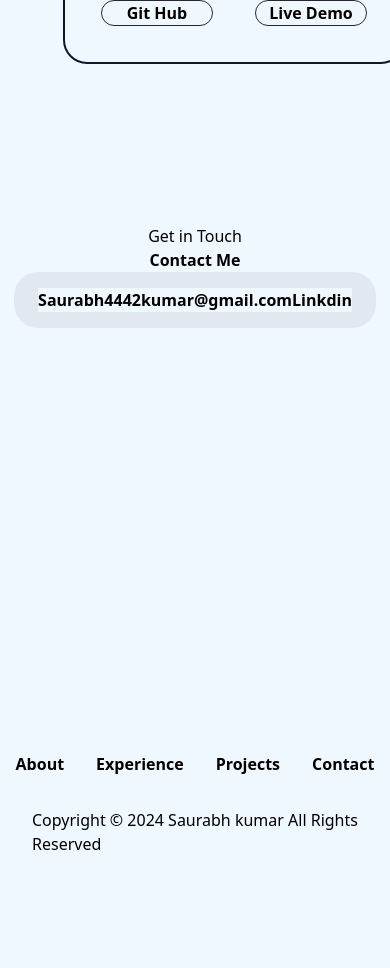
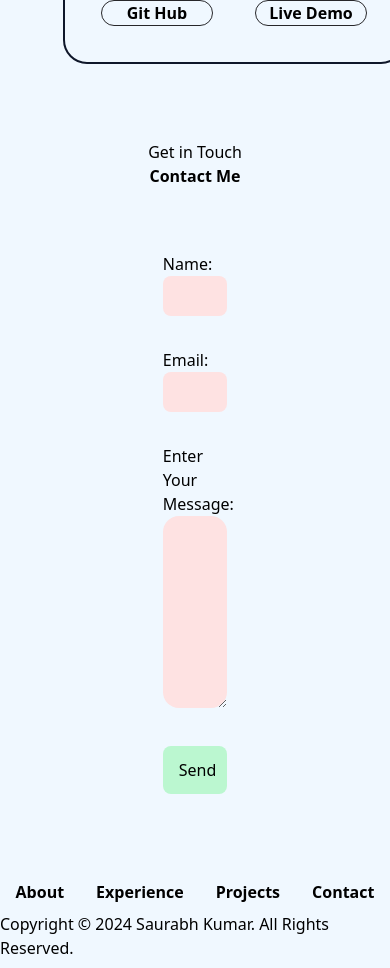
Before and after one commit to Saurabh-singhx/Personal-Portfolio-w, a React (Vite) app: page / in a window 390 px wide. Shown: the part 3860-4828 px from the top of the page. Built offline with nearby package versions, Linux system fonts and the light colour scheme.

Commit message:
contact form updated

```diff
--- a/src/Components/Contactinfo.jsx
+++ b/src/Components/Contactinfo.jsx
@@ -1,61 +1,100 @@
-import React from 'react'
-import msg from './image/email.png'
+import React, { useState } from 'react';
+import msg from './image/email.png';
+
 function Contactinfo({ setCursorColor }) {
+    // State variables to store form input values
+    const [name, setName] = useState('');
+    const [email, setEmail] = useState('');
+    const [message, setMessage] = useState('');
 
-    const handleB1= ()=>{
-        window.open("https://www.linkedin.com/in/saurabh-kumar0","_blank")
-    }
-    const handleB2 =()=>{
-        window.open("mailto:saurabh4442kumar@gmail.com")
-    }
+    // Function to handle form submission
+    const handleFormSubmit = () => {
+        if (name === '' || email === '' || message === '') {
+            alert('Please fill all the fields');
+            return;
+        } else {
+            alert('Your message has been sent successfully');
+            setName('');
+            setEmail('');
+            setMessage('');
+        }
+    };
+
     return (
-        <div id="Contact"  className='h-screen flex flex-col w-full p-8 Contact'>
-            <div className='items-center w-full h-1/2 flex flex-col justify-center lg:gap-6 sm:gap-4'>
+        <section className='h-screen flex flex-col w-full Contact items-center'>
+            {/* Header Section */}
+            <header className='items-center w-full flex flex-col lg:gap-2 mt-4'>
                 <p className='font-light lg:text-base sm:text-xl'>Get in Touch</p>
                 <h2 className='font-bold lg:text-4xl sm:text-5xl'>Contact Me</h2>
-                <div className='flex lg:w-1/3 py-4 px-6 rounded-3xl lg:border lg:border-gray-800 lg:justify-between lg:flex-row sm:flex-col lg:gap-0 sm:gap-16 sm:w-2/3 sm:justify-center bg-slate-200'>
-                    <button
-                        onClick={handleB2}
-                    className='flex lg:gap-2 sm:justify-center sm:gap-3 sm:border-2 sm:border-slate-800 sm:p-4 sm:rounded-full bg-aliceblue'>
-                        <div className='rounded-full bg-black lg:w-6 lg:h-6 flex items-center justify-center sm:w-10 sm:h-10'>
-                            <img src={msg} alt="..." className='lg:w-4 lg:h-4 invert sm:w-8 sm:h-8'/>
-                        </div>
-                        <a className='font-semibold lg:text-base sm:text-3xl'>Saurabh4442kumar@gmail.com</a>
-                    </button>
-                    <button
-                        onClick={handleB1}
-                        className='flex lg:gap-2 sm:justify-center sm:gap-3 sm:border-2 sm:border-slate-800 sm:p-4 sm:rounded-full bg-aliceblue'>
-                        <div className='rounded-full bg-black lg:w-6 lg:h-6 flex items-center justify-center sm:w-10 sm:h-10'>
-                            <img src={msg} alt="..." className='lg:w-4 lg:h-4 invert sm:w-8 sm:h-8'/>
-                        </div>
-                            <button className='font-semibold lg:text-base sm:text-3xl'>Linkdin</button>
-                    </button>
+            </header>
+
+            {/* Contact Form Section */}
+            <form className='w-[40%] h-[100%] p-8 m-8 flex flex-col gap-8 items-center'>
+                <div className='w-[70%]'>
+                    <label htmlFor='name'>Name:</label>
+                    <input
+                        id='name'
+                        value={name}
+                        onChange={(e) => setName(e.target.value)}
+                        className='w-[100%] h-10 rounded-lg bg-red-100 p-3'
+                        type='text'
+                    />
                 </div>
-            </div>
-            <div className='flex flex-col justify-end h-full py-20 items-center gap-8'>
+                <div className='w-[70%]'>
+                    <label htmlFor='email'>Email:</label>
+                    <input
+                        id='email'
+                        value={email}
+                        onChange={(e) => setEmail(e.target.value)}
+                        className='w-[100%] h-10 rounded-lg bg-red-100 p-3'
+                        type='email'
+                    />
+                </div>
+                <div className='w-[70%]'>
+                    <label htmlFor='message'>Enter Your Message:</label>
+                    <textarea
+                        id='message'
+                        value={message}
+                        onChange={(e) => setMessage(e.target.value)}
+                        className='w-[100%] rounded-2xl bg-red-100 p-3'
+                        cols='50'
+                        rows='7'
+                    ></textarea>
+                </div>
+                <button
+                    type='button'
+                    onClick={handleFormSubmit}
+                    className='bg-green-200 py-3 px-4 w-[70%] rounded-lg'>
+                    Send
+                </button>
+            </form>
 
-                <div className='w-full flex justify-center gap-8 font-semibold lg:text-lg sm:text-3xl'>
+            {/* Footer Section */}
+            <footer className='flex flex-col justify-end items-center gap-2'>
+                <nav className='w-full flex justify-center gap-8 font-semibold lg:text-lg sm:text-3xl'>
                     <a
                         onMouseEnter={() => setCursorColor("bg-teal-400")}
                         onMouseLeave={() => setCursorColor("bg-blue-500")}
-                    href="#About">About</a>
+                        href='#About'>About</a>
                     <a
                         onMouseEnter={() => setCursorColor("bg-green-500")}
                         onMouseLeave={() => setCursorColor("bg-blue-500")}
-                    href="#Experience">Experience</a>
+                        href='#Experience'>Experience</a>
                     <a
                         onMouseEnter={() => setCursorColor("bg-purple-500")}
                         onMouseLeave={() => setCursorColor("bg-blue-500")}
-                    href="#Project">Projects</a>
+                        href='#Project'>Projects</a>
                     <a
                         onMouseEnter={() => setCursorColor("bg-orange-500")}
                         onMouseLeave={() => setCursorColor("bg-blue-500")}
-                    href="#Contact">Contact</a>
-                </div>
-                <div className='font-light lg:text-sm sm:text-lg'>Copyright © 2024 Saurabh kumar All Rights Reserved</div>
-            </div>
-        </div>
-    )
+                        href='#Contact'>Contact</a>
+                </nav>
+                <p className='font-light lg:text-sm sm:text-lg mb-2'>
+                    Copyright © 2024 Saurabh Kumar. All Rights Reserved.
+                </p>
+            </footer>
+        </section>
+    );
 }
 
-export default Contactinfo
+export default Contactinfo;
--- a/src/Components/Navbar.jsx
+++ b/src/Components/Navbar.jsx
@@ -41,7 +41,7 @@ function Navbar({ setCursorColor }) {
             <a href="#About" className="group-hover:text-slate-600 transition-all">
               About
             </a>
-            <div className="h-1 bg-red-400 w-0 group-hover:w-full transition-all delay-75 rounded-full"></div>
+            {/* <div className="h-1 bg-red-400 w-0 group-hover:w-full transition-all delay-75 rounded-full"></div> */}
           </div>
 
           {/* Experience Link */}
@@ -53,7 +53,7 @@ function Navbar({ setCursorColor }) {
             <a href="#Experience" className="group-hover:text-slate-600 transition-all">
               Experience
             </a>
-            <div className="h-1 bg-red-400 w-0 group-hover:w-full transition-all delay-75 rounded-full"></div>
+            {/* <div className="h-1 bg-red-400 w-0 group-hover:w-full transition-all delay-75 rounded-full"></div> */}
           </div>
 
           {/* Project Link */}
@@ -65,7 +65,7 @@ function Navbar({ setCursorColor }) {
             <a href="#Project" className="group-hover:text-slate-600 transition-all">
               Project
             </a>
-            <div className="h-1 bg-red-400 w-0 group-hover:w-full transition-all delay-75 rounded-full"></div>
+            {/* <div className="h-1 bg-red-400 w-0 group-hover:w-full transition-all delay-75 rounded-full"></div> */}
           </div>
 
           {/* Contact Link */}
@@ -77,7 +77,7 @@ function Navbar({ setCursorColor }) {
             <a href="#Contact" className="group-hover:text-slate-600 transition-all">
               Contact
             </a>
-            <div className="h-1 bg-red-400 w-0 group-hover:w-full transition-all delay-75 rounded-full"></div>
+            {/* <div className="h-1 bg-red-400 w-0 group-hover:w-full transition-all delay-75 rounded-full"></div> */}
           </div>
         </div>
       </nav>
```
Also changed, not shown: src/Components/ParticleBackground.jsx (added, +116 -0 lines).
